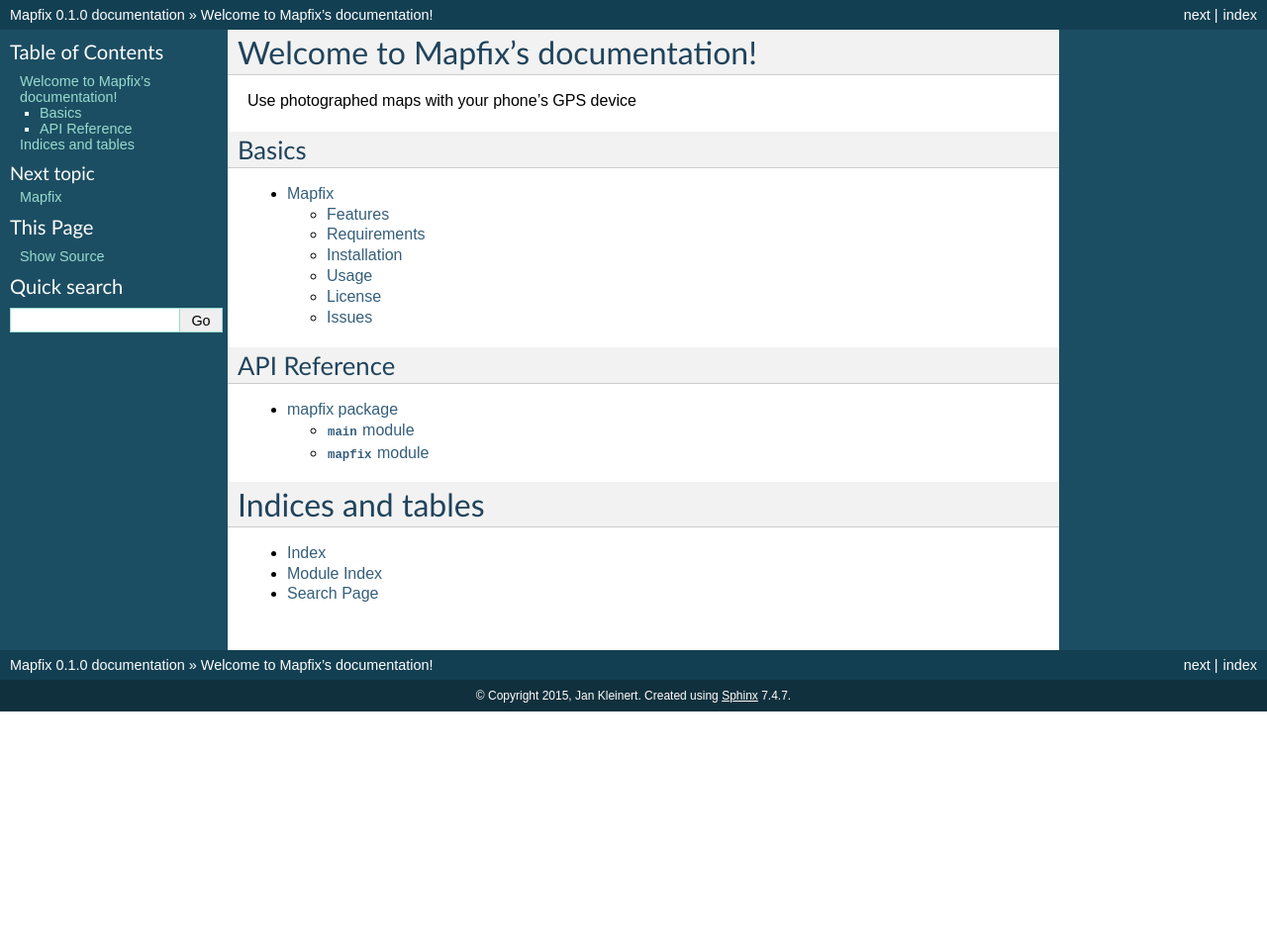
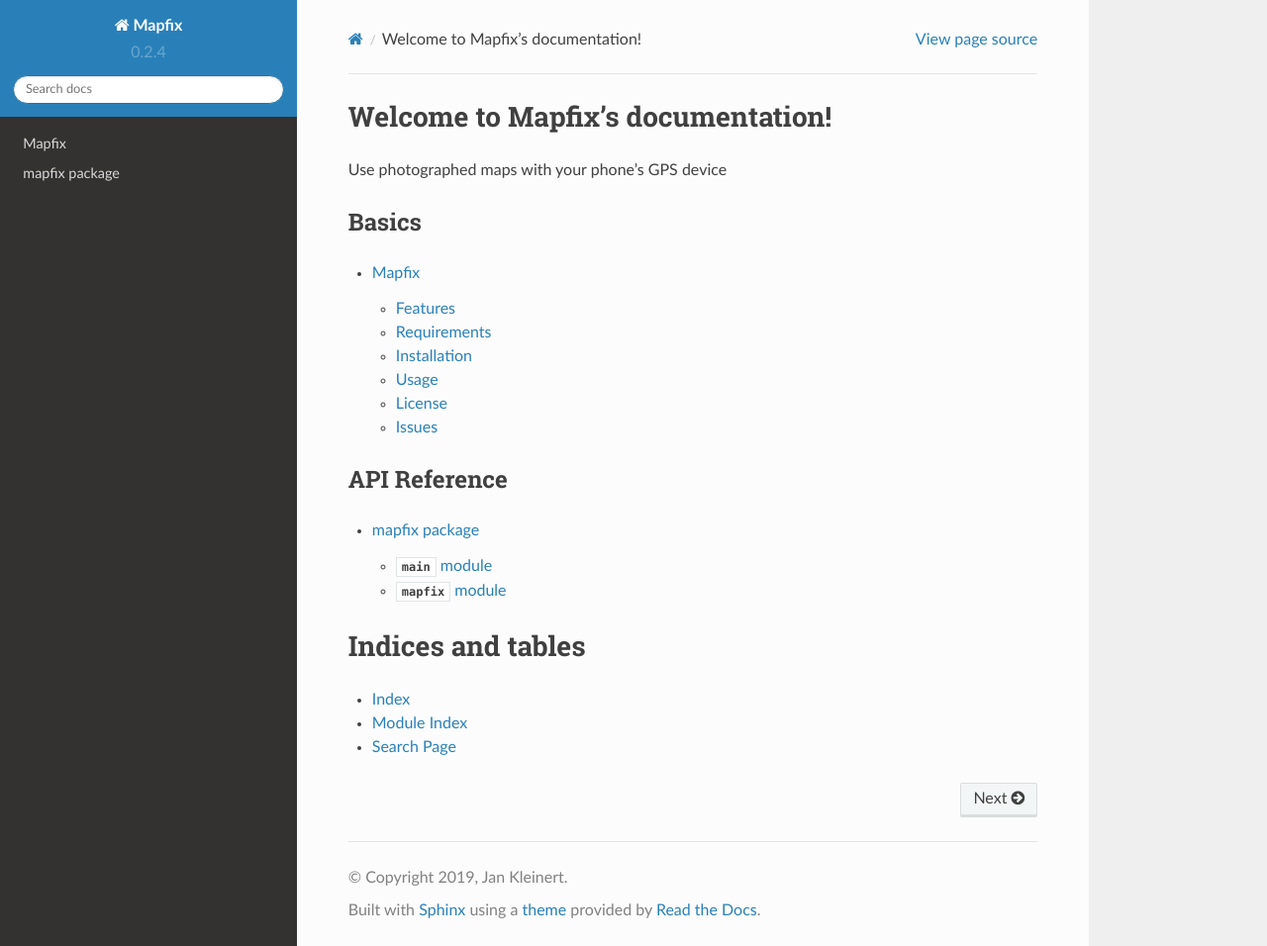
Before and after one commit to joergbrech/mapfix, a Sphinx documentation site: the page built from docs/source/index.rst, in a window 1280 px wide and 956 px high. Shown: the whole window at 99% size. Built offline with Sphinx 7.4.7 and the Read the Docs theme 2.0.0, drawn with Linux system fonts in a browser that asks for light colours.

Commit message:
use rtd theme for docs

```diff
--- a/docs/source/conf.py
+++ b/docs/source/conf.py
@@ -14,6 +14,10 @@
 
 import sys
 import os
+
+import sphinx_rtd_theme
+
+import mapfix
 
 # If extensions (or modules to document with autodoc) are in another directory,
 # add these directories to sys.path here. If the directory is relative to the
@@ -32,7 +36,7 @@
     'sphinx.ext.autodoc',
     'sphinx.ext.intersphinx',
     'sphinx.ext.ifconfig',
-    'sphinxcontrib.napoleon',
+    'sphinx_rtd_theme',
 ]
 
 # Add any paths that contain templates here, relative to this directory.
@@ -49,16 +53,16 @@
 
 # General information about the project.
 project = u'Mapfix'
-copyright = u'2015, Jan Kleinert'
+copyright = u'2019, Jan Kleinert'
 
 # The version info for the project you're documenting, acts as replacement for
 # |version| and |release|, also used in various other places throughout the
 # built documents.
 #
 # The short X.Y version.
-version = '0.1.0'
+version = mapfix.__version__
 # The full version, including alpha/beta/rc tags.
-release = '0.1.0'
+release = mapfix.__version__
 
 # The language for content autogenerated by Sphinx. Refer to documentation
 # for a list of supported languages.
@@ -103,7 +107,7 @@
 
 # The theme to use for HTML and HTML Help pages.  See the documentation for
 # a list of builtin themes.
-html_theme = 'default'
+html_theme = 'sphinx_rtd_theme'
 
 # Theme options are theme-specific and customize the look and feel of a theme
 # further.  For a list of options available for each theme, see the
--- a/requirements.txt
+++ b/requirements.txt
@@ -1,3 +1,3 @@
 sphinx
-sphinxcontrib-napoleon==0.2.9
+sphinx-rtd-theme
 pytest
```
